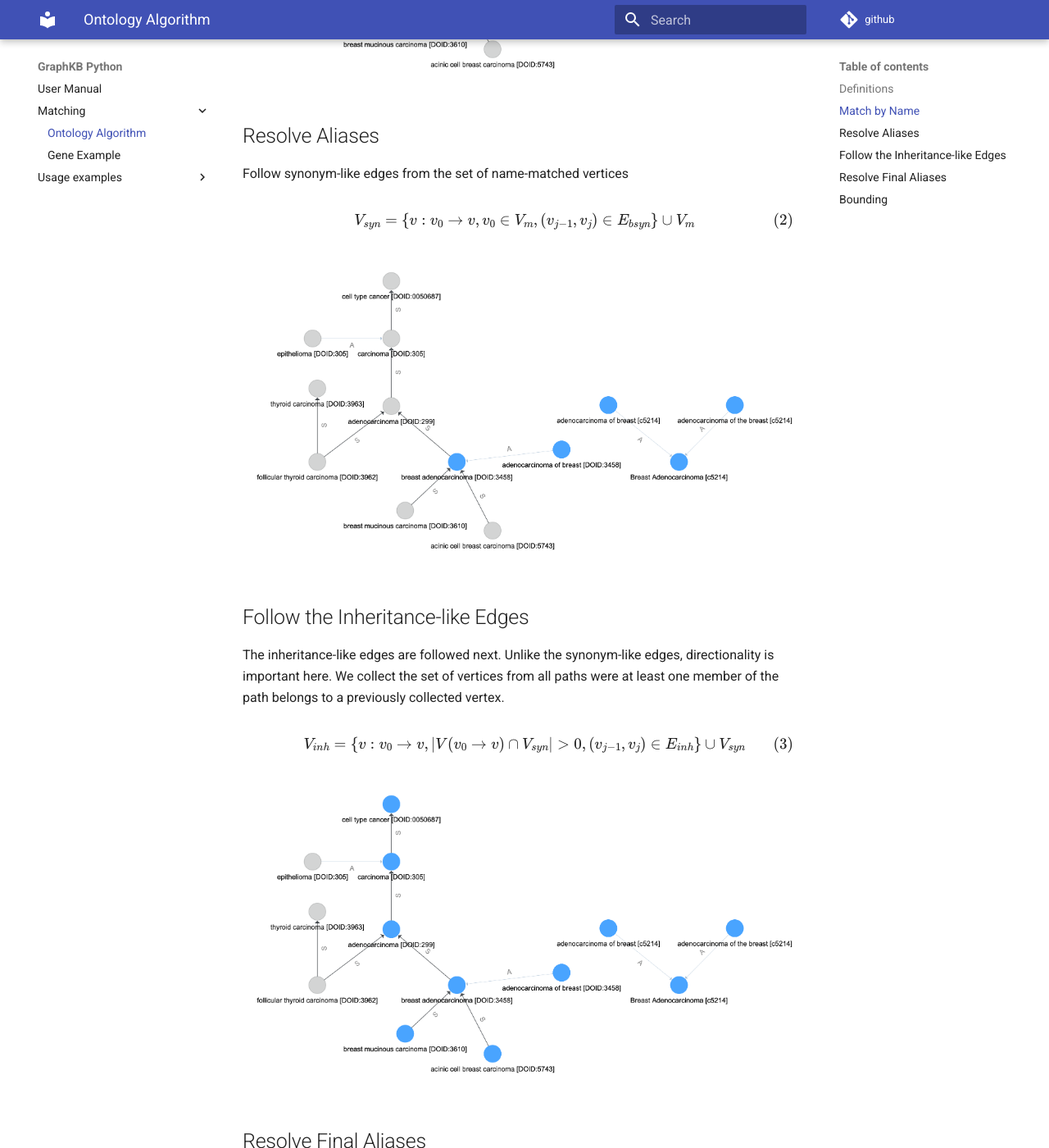
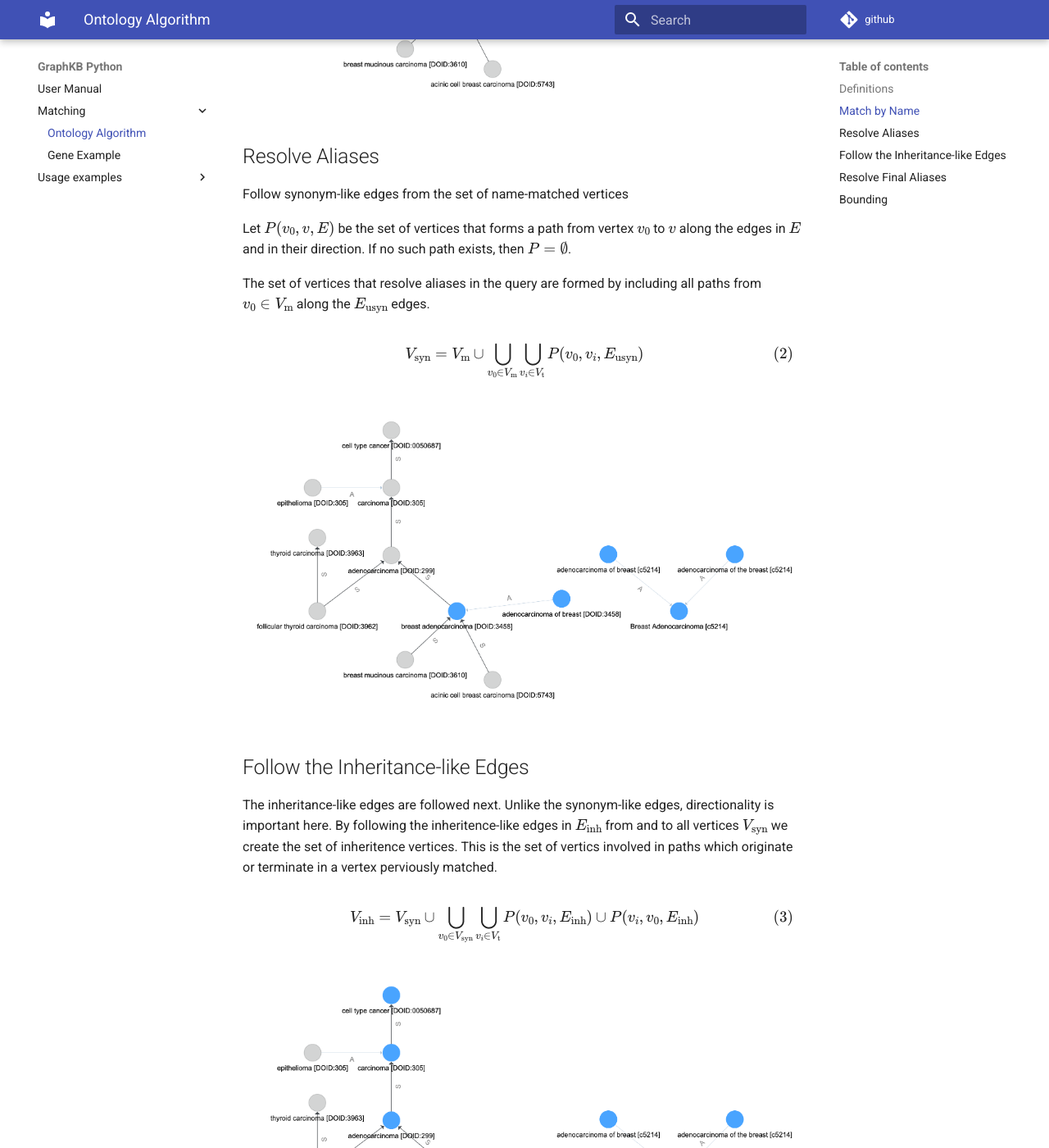
Before and after one commit to bcgsc/pori_graphkb_python, an MkDocs documentation site: the page built from docs/matching/index.md, in a window 1280 px wide and 1400 px high, scrolled down 1706 px. Shown: the whole window at 82% size. Built offline with MkDocs 1.6.1 and Material for MkDocs 9.7.7, drawn with Linux system fonts in a browser that asks for light colours; comment, search, counter and statistics services are not loaded; some of the changed text lies outside the part shown.

Commit message:
Use big cup vs set notation

```diff
--- a/docs/matching/index.md
+++ b/docs/matching/index.md
@@ -26,7 +26,7 @@ the following steps can be written
 
 $$
 \begin{equation}
-    E_{bsyn} = \{uv: \{(u, v), (v, u)\} \cap E_{syn} \neq \emptyset\}
+    E_\text{usyn} = \bigcup_{uv \in E_\text{syn}} \{uv,vu\}
 \end{equation}
 $$
 
@@ -45,9 +45,16 @@ name be $V_m$.
 
 Follow synonym-like edges from the set of name-matched vertices
 
+Let $P(v_0,v,E)$ be the set of vertices that forms a path from vertex $v_0$ to
+$v$ along the edges in $E$ and in their direction. If no such path exists, then $P = \emptyset$.
+
+The set of vertices that resolve aliases in the query are formed by including all paths from
+$v_0 \in V_\text{m}$ along the $E_\text{usyn}$ edges.
+
 $$
 \begin{equation}
-    V_{syn} = \{v: v_0 \rightarrow v, v_0 \in V_{m}, (v_{j - 1}, v_{j}) \in E_{bsyn}\} \cup V_m
+    V_\text{syn} = V_\text{m} \cup
+        \bigcup_{v_0 \in V_\text{m}} \bigcup_{ v_i \in V_\text{t} } P(v_0,v_i,E_\text{usyn})
 \end{equation}
 $$
 
@@ -56,12 +63,14 @@ $$
 ## Follow the Inheritance-like Edges
 
 The inheritance-like edges are followed next. Unlike the synonym-like edges, directionality is important here.
-We collect the set of vertices from all paths were at least one member of the path belongs to a
-previously collected vertex.
+By following the inheritence-like edges in $E_\text{inh}$ from and to all vertices $V_\text{syn}$ we create
+the set of inheritence vertices. This is the set of vertics involved in paths which originate or
+terminate in a vertex perviously matched.
 
 $$
 \begin{equation}
-    V_{inh} = \{v: v_0 \rightarrow v, \vert V(v_0 \rightarrow v) \cap V_{syn} \vert > 0, (v_{j - 1}, v_{j}) \in E_{inh} \} \cup V_{syn}
+    V_\text{inh} =  V_\text{syn} \cup
+        \bigcup_{v_0 \in V_\text{syn}} \bigcup_{ v_i \in V_\text{t} } P(v_0,v_i,E_\text{inh}) \cup P(v_i,v_0,E_\text{inh})
 \end{equation}
 $$
 
@@ -73,7 +82,8 @@ Finally, we repeat the synonym-like expansion
 
 $$
 \begin{equation}
-    V_{f} = \{v: v_0 \rightarrow v, v_0 \in V_{inh}, (v_{j - 1}, v_{j}) \in E_{bsyn}\} \cup V_{inh}
+    V_\text{f} = V_\text{inh} \cup
+        \bigcup_{v_0 \in V_\text{inh}} \bigcup_{ v_i \in V_\text{t} } P(v_0,v_i,E_\text{usyn})
 \end{equation}
 $$
 
```
Also changed, not shown: docs/usage_examples/intro_tutorial.md (renamed from docs/usage_examples/tutorial.md).
